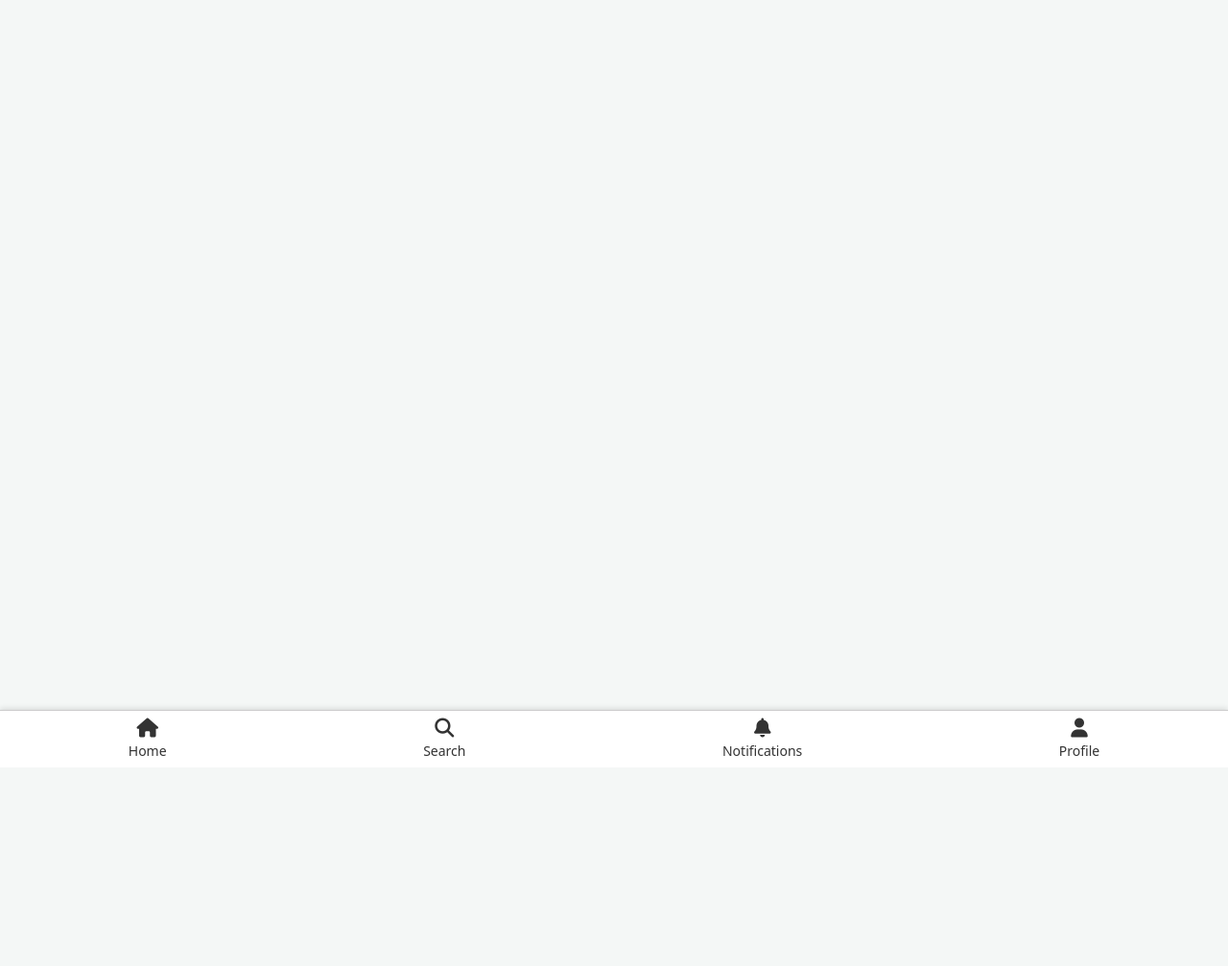
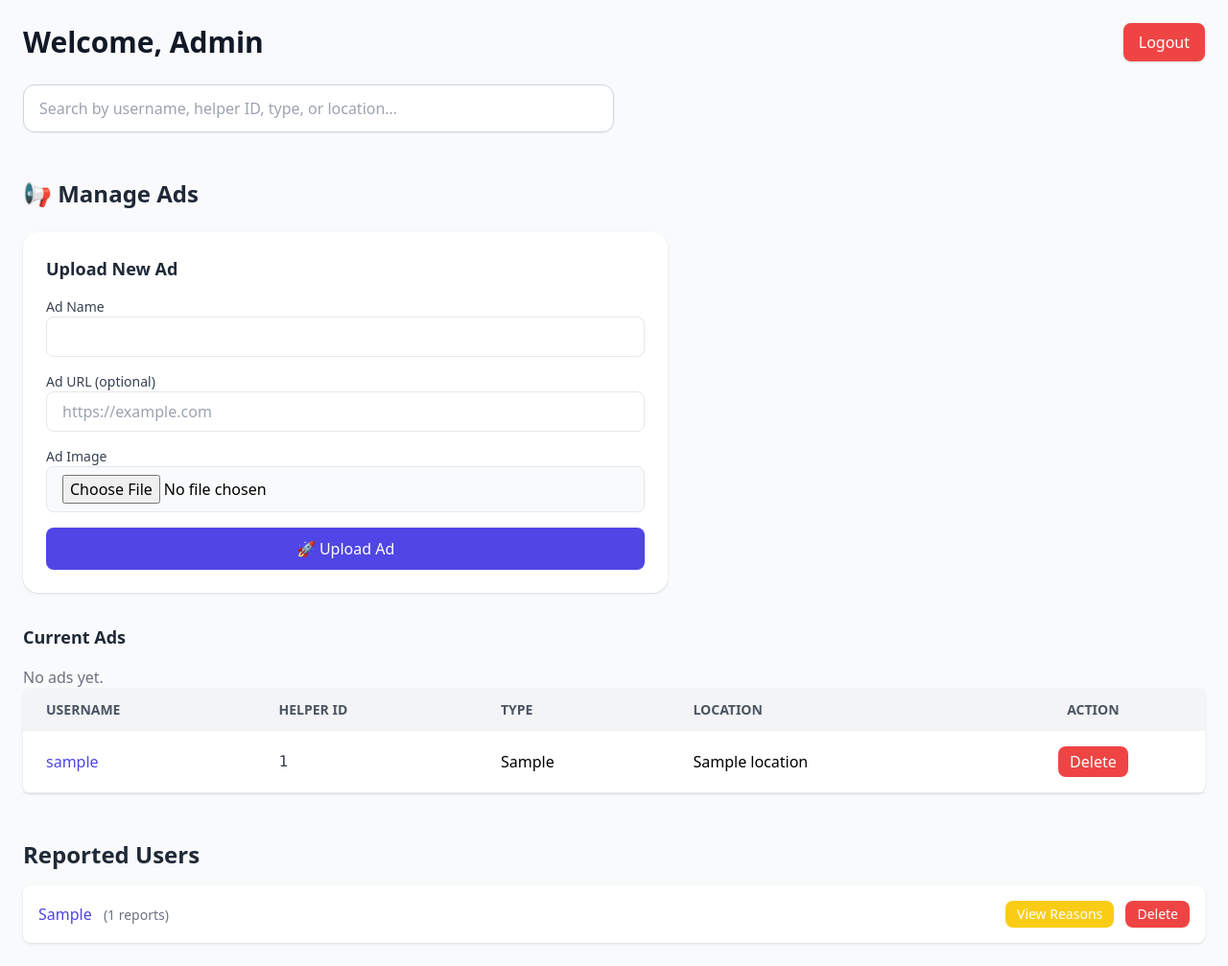
Before and after one commit to Phoenix-star-tech/helper, a Flask app: page /admin in a window 1280 px wide. Shown: the whole page at 96% size. Before the commit the page ends 788 px from the top, so only its background shows below. Run offline with Flask 3, Linux system fonts and the light colour scheme; the visitor is signed in with stand-in values (Sample User, id 1); a database or web service that is not in the repository returns one stand-in record (values such as "Sample title"); some libraries are stand-ins or nearby versions.

Commit message:
Update adime.html

```diff
--- a/templates/adime.html
+++ b/templates/adime.html
@@ -1,143 +1,226 @@
 <!DOCTYPE html>
 <html lang="en">
+
 <head>
-    <meta charset="UTF-8">
-    <meta name="viewport" content="width=device-width, initial-scale=1.0">
-    <title>{% block title %}Mr. Helper{% endblock %}</title>
-    <style>
-      /* Fullscreen overlay */
-      #loading-overlay {
-          position: fixed;
-          top: 0;
-          left: 0;
-          width: 100%;
-          height: 100%;
-          background: rgba(255, 255, 255, 0.9); /* light background */
-          display: flex;
-          justify-content: center;
-          align-items: center;
-          z-index: 9999;
-          visibility: hidden; /* hidden by default */
-      }
+  <meta charset="UTF-8" />
+  <meta name="viewport" content="width=device-width, initial-scale=1.0" />
+  <title>Admin Dashboard</title>
+  <script src="https://cdn.tailwindcss.com"></script>
+  <link rel="stylesheet" href="{{ url_for('static', filename='assets/style.css') }}" />
+</head>
 
-      /* Spinner Animation */
-      .spinner {
-          border: 8px solid #f3f3f3;
-          border-top: 8px solid #3498db;
-          border-radius: 50%;
-          width: 60px;
-          height: 60px;
-          animation: spin 1s linear infinite;
-      }
-
-      @keyframes spin {
-          0% { transform: rotate(0deg); }
-          100% { transform: rotate(360deg); }
-      }
-    </style>
-    <link rel="stylesheet" href="{{ url_for('static', filename='styles.css') }}">
-    <link href="https://cdn.jsdelivr.net/npm/tailwindcss@2.2.19/dist/tailwind.min.css" rel="stylesheet">
-    <link rel="stylesheet" href="https://cdnjs.cloudflare.com/ajax/libs/font-awesome/6.4.2/css/all.min.css">
-</head>
-<body>
-    <div class="container">
-        {% block content %}{% endblock %}
+<body class="bg-gray-50">
+<div class="min-h-screen bg-gray-50 p-6">
+  <div class="max-w-7xl mx-auto">
+    <div class="flex items-center justify-between mb-6">
+      <h2 class="text-3xl font-extrabold text-gray-900">Welcome, Admin</h2>
+      <a href="{{ url_for('logout') }}"
+         class="px-4 py-2 bg-red-500 text-white rounded-lg shadow hover:bg-red-600 transition">
+        Logout
+      </a>
     </div>
 
-    <nav>
-        <a href="{{ url_for('home') }}">
-            <i class="fas fa-home"></i>
-            <span>Home</span>
+    <!-- Search -->
+   <!-- Updated Search -->
+<div class="mb-8">
+  <input
+    type="text"
+    id="searchInput"
+    placeholder="Search by username, helper ID, type, or location…"
+    class="w-full md:w-1/2 px-4 py-3 border border-gray-300 rounded-xl shadow-sm focus:outline-none focus:ring-2 focus:ring-indigo-500 transition"
+  />
+</div>
+
+<!-- Ads Management -->
+<div class="mt-12">
+  <h3 class="text-2xl font-bold text-gray-800 mb-6">📢 Manage Ads</h3>
+
+  <!-- Upload New Ad -->
+  <div class="max-w-2xl bg-white p-6 rounded-2xl shadow mb-8">
+    <h4 class="text-lg font-semibold text-gray-800 mb-4">Upload New Ad</h4>
+    <form action="{{ url_for('upload_ad') }}" method="POST" enctype="multipart/form-data" class="space-y-4">
+      <div>
+        <label class="block text-sm font-medium text-gray-700">Ad Name</label>
+        <input type="text" name="name" required
+               class="w-full px-4 py-2 border rounded-lg focus:ring-2 focus:ring-indigo-500 outline-none">
+      </div>
+      <div>
+        <label class="block text-sm font-medium text-gray-700">Ad URL (optional)</label>
+        <input type="url" name="url"
+               class="w-full px-4 py-2 border rounded-lg focus:ring-2 focus:ring-indigo-500 outline-none"
+               placeholder="https://example.com">
+      </div>
+      <div>
+        <label class="block text-sm font-medium text-gray-700">Ad Image</label>
+        <input type="file" name="image" accept="image/*" required
+               class="w-full px-4 py-2 border rounded-lg bg-gray-50 focus:ring-2 focus:ring-indigo-500 outline-none">
+      </div>
+      <button type="submit"
+              class="w-full bg-indigo-600 text-white py-2.5 rounded-lg hover:bg-indigo-700 transition">
+        🚀 Upload Ad
+      </button>
+    </form>
+  </div>
+
+  <!-- Existing Ads -->
+  <h4 class="text-lg font-semibold text-gray-800 mb-4">Current Ads</h4>
+
+  {% if ads and ads|length > 0 %}
+  <div class="grid grid-cols-1 sm:grid-cols-2 md:grid-cols-3 gap-6">
+    {% for ad in ads %}
+      <div class="bg-white rounded-2xl shadow overflow-hidden flex flex-col">
+        <a {% if ad.ad_url %}href="{{ ad.ad_url }}" target="_blank" rel="noopener"{% endif %} class="block">
+          <img src="{{ ad.image_url }}" alt="{{ ad.name }}" class="h-44 w-full object-cover">
         </a>
+        <div class="p-4 flex-1 flex flex-col gap-3">
+          <div>
+            <h5 class="text-base font-semibold text-gray-900 truncate">{{ ad.name }}</h5>
+            {% if ad.ad_url %}
+              <a href="{{ ad.ad_url }}" target="_blank" class="text-indigo-600 text-sm hover:underline break-all">
+                {{ ad.ad_url }}
+              </a>
+            {% endif %}
+          </div>
 
-        {% if 'username' in session %}
-        <a href="{{ url_for('search') }}">
-            <i class="fas fa-search"></i>
-            <span>Search</span>
+          <form action="{{ url_for('delete_ad', ad_id=ad.id) }}" method="POST"
+                onsubmit="return confirm('Delete this ad?');" class="mt-auto">
+            <button type="submit"
+                    class="w-full bg-red-500 text-white py-2 rounded-lg hover:bg-red-600 transition">
+              ❌ Delete
+            </button>
+          </form>
+        </div>
+      </div>
+    {% endfor %}
+  </div>
+  {% else %}
+    <div class="text-gray-500">No ads yet.</div>
+  {% endif %}
+</div>
+
+<!-- Users Table (desktop) -->
+<table id="userTable" class="min-w-full bg-white rounded-lg shadow hidden md:table">
+  <thead class="bg-gray-100 uppercase text-gray-600 text-sm sticky top-0">
+    <tr>
+      <th class="px-6 py-3 text-left">Username</th>
+      <th class="px-6 py-3 text-left">Helper ID</th>
+      <th class="px-6 py-3 text-left">Type</th>
+      <th class="px-6 py-3 text-left">Location</th>
+      <th class="px-6 py-3 text-center">Action</th>
+    </tr>
+  </thead>
+  <tbody>
+    {% for user in users %}
+    <tr class="border-b hover:bg-gray-50">
+      <td class="px-6 py-4">
+        <a href="{{ url_for('profile', username=user.username) }}"
+           class="text-indigo-600 hover:underline font-medium">
+          {{ user.username }}
         </a>
-        <a href="{{ url_for('notifications') }}">
-            <i class="fas fa-bell"></i>
-            <span>Notifications</span>
-        </a>
-            <a href="{{ url_for('profile') }}">
-                <i class="fas fa-user"></i>
-                <span>Profile</span>
-            </a>
-        {% else %}
-            <a href="{{ url_for('login') }}">
-                <i class="fas fa-sign-in-alt"></i>
-                <span>Login</span>
-            </a>
-        {% endif %}
-    </nav>
+      </td>
+      <td class="px-6 py-4 text-gray-700 font-mono">{{ user.helperid or 'N/A' }}</td>
+      <td class="px-6 py-4">{{ user.account_type }}</td>
+      <td class="px-6 py-4">{{ user.location or 'N/A' }}</td>
+      <td class="px-6 py-4 text-center">
+        <form action="{{ url_for('delete_user', username=user.username) }}" method="POST"
+              onsubmit="return confirm('Delete {{ user.username }}?');">
+          <button type="submit"
+                  class="px-3 py-1 bg-red-500 text-white rounded-lg hover:bg-red-600 transition">
+            Delete
+          </button>
+        </form>
+      </td>
+    </tr>
+    {% endfor %}
+  </tbody>
+</table>
 
-    <!-- Loading Overlay -->
-<div id="loading-overlay">
-    <div class="spinner"></div>
+<!-- Mobile Cards -->
+<div class="grid gap-4 md:hidden">
+  {% for user in users %}
+  <div class="bg-white p-4 rounded-lg shadow flex flex-col">
+    <div class="flex justify-between items-center mb-2">
+      <a href="{{ url_for('profile', username=user.username) }}"
+         class="text-lg font-semibold text-indigo-600 hover:underline">
+        {{ user.username }}
+      </a>
+      <form action="{{ url_for('delete_user', username=user.username) }}" method="POST"
+            onsubmit="return confirm('Delete {{ user.username }}?');">
+        <button type="submit"
+                class="px-2 py-1 bg-red-500 text-white rounded-full hover:bg-red-600 transition text-sm">
+          ✕
+        </button>
+      </form>
+    </div>
+    <div class="text-sm text-gray-600"><strong>Helper ID:</strong> {{ user.helperid or 'N/A' }}</div>
+    <div class="text-sm text-gray-600">{{ user.account_type }}</div>
+    <div class="text-sm text-gray-600">{{ user.location or 'N/A' }}</div>
+  </div>
+  {% endfor %}
+</div>
+
+    <!-- Reported Users -->
+    <div class="mt-12">
+      <h3 class="text-2xl font-bold text-gray-800 mb-4">Reported Users</h3>
+      <div class="space-y-4">
+        {% for report in reported_users %}
+        <div class="bg-white rounded-lg shadow p-4">
+          <div class="flex justify-between items-center">
+            <div>
+              <a href="{{ url_for('profile', username=report.reported_user) }}"
+                 class="text-indigo-600 font-medium hover:underline">
+                {{ report.reported_user }}
+              </a>
+              <span class="ml-2 text-sm text-gray-500">({{ report.report_count }} reports)</span>
+            </div>
+            <div class="space-x-2">
+              <button onclick="toggleReasons('reasons-{{ loop.index0 }}')"
+                      class="px-3 py-1 bg-yellow-400 text-white rounded-lg hover:bg-yellow-500 transition text-sm">
+                View Reasons
+              </button>
+              <form action="{{ url_for('delete_user', username=report.reported_user) }}" method="POST"
+                    onsubmit="return confirm('Delete {{ report.reported_user }}?');" class="inline">
+                <button type="submit"
+                        class="px-3 py-1 bg-red-500 text-white rounded-lg hover:bg-red-600 transition text-sm">
+                  Delete
+                </button>
+              </form>
+            </div>
+          </div>
+          <div id="reasons-{{ loop.index0 }}" class="mt-3 p-3 bg-gray-50 rounded-lg border border-gray-200 hidden">
+            <ul class="list-disc list-inside text-gray-700">
+              {% for reason in report.reasons %}
+              <li>{{ reason }}</li>
+              {% endfor %}
+            </ul>
+          </div>
+        </div>
+        {% endfor %}
+      </div>
+    </div>
+  </div>
 </div>
 
 <script>
-  // Show loader before leaving page
-  window.addEventListener("beforeunload", function () {
-      document.getElementById("loading-overlay").style.visibility = "visible";
+  // Search filter
+  document.getElementById('searchInput').addEventListener('input', function(e) {
+    const filter = e.target.value.toLowerCase();
+    document.querySelectorAll('#userTable tbody tr').forEach(row => {
+      const text = row.innerText.toLowerCase();
+      row.style.display = text.includes(filter) ? '' : 'none';
+    });
+    // mobile cards
+    document.querySelectorAll('.md\\:hidden > div').forEach(card => {
+      const text = card.innerText.toLowerCase();
+      card.style.display = text.includes(filter) ? '' : 'none';
+    });
   });
 
-  // Hide loader when page finishes loading
-  window.addEventListener("load", function () {
-      document.getElementById("loading-overlay").style.visibility = "hidden";
-  });
-</script>
-
-
-    <script src="https://www.gstatic.com/firebasejs/10.11.0/firebase-app-compat.js"></script>
-<script src="https://www.gstatic.com/firebasejs/10.11.0/firebase-messaging-compat.js"></script>
-
-<script>
-  // Your web app's Firebase configuration
-  const firebaseConfig = {
-    apiKey: "AIzaSyDDgDqFYxjIgUCbjQpoL2hkmqg9BTmGT_k",
-    authDomain: "helper-8ec94.firebaseapp.com",
-    projectId: "helper-8ec94",
-    messagingSenderId: "688597413695",
-    appId: "1:688597413695:web:43395b6977f3134169ed8a"
-  };
-
-  firebase.initializeApp(firebaseConfig);
-
-  const messaging = firebase.messaging();
-
-  // Ask for permission and get token
-  function initFirebaseMessagingRegistration() {
-    messaging
-      .requestPermission()
-      .then(() => messaging.getToken())
-      .then((token) => {
-        console.log("FCM Token:", token);
-        // Send token to your Flask backend
-        fetch('/save-token', {
-          method: 'POST',
-          headers: {
-            'Content-Type': 'application/json'
-          },
-          body: JSON.stringify({ token: token })
-        });
-      })
-      .catch((err) => {
-        console.error("FCM Error:", err);
-      });
-  }
-
-  window.onload = initFirebaseMessagingRegistration;
-  if ('serviceWorker' in navigator) {
-    navigator.serviceWorker.register("/static/firebase-messaging-sw.js")
-      .then((registration) => {
-        console.log("Service Worker registered:", registration);
-      })
-      .catch((error) => {
-        console.error("Service Worker registration failed:", error);
-      });
+  // Toggle reasons panels
+  function toggleReasons(id) {
+    const panel = document.getElementById(id);
+    panel.classList.toggle('hidden');
   }
 </script>
-
 </body>
 </html>
```
